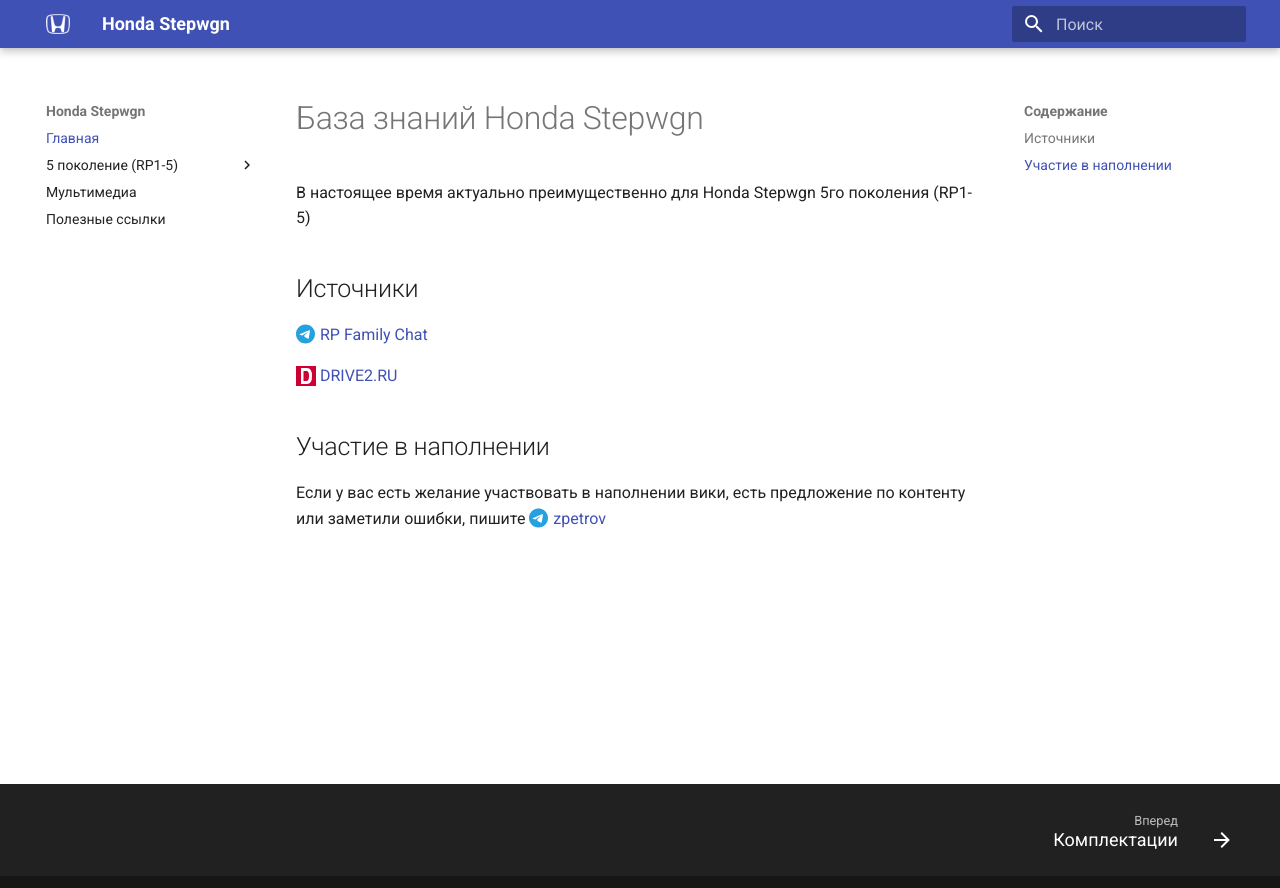
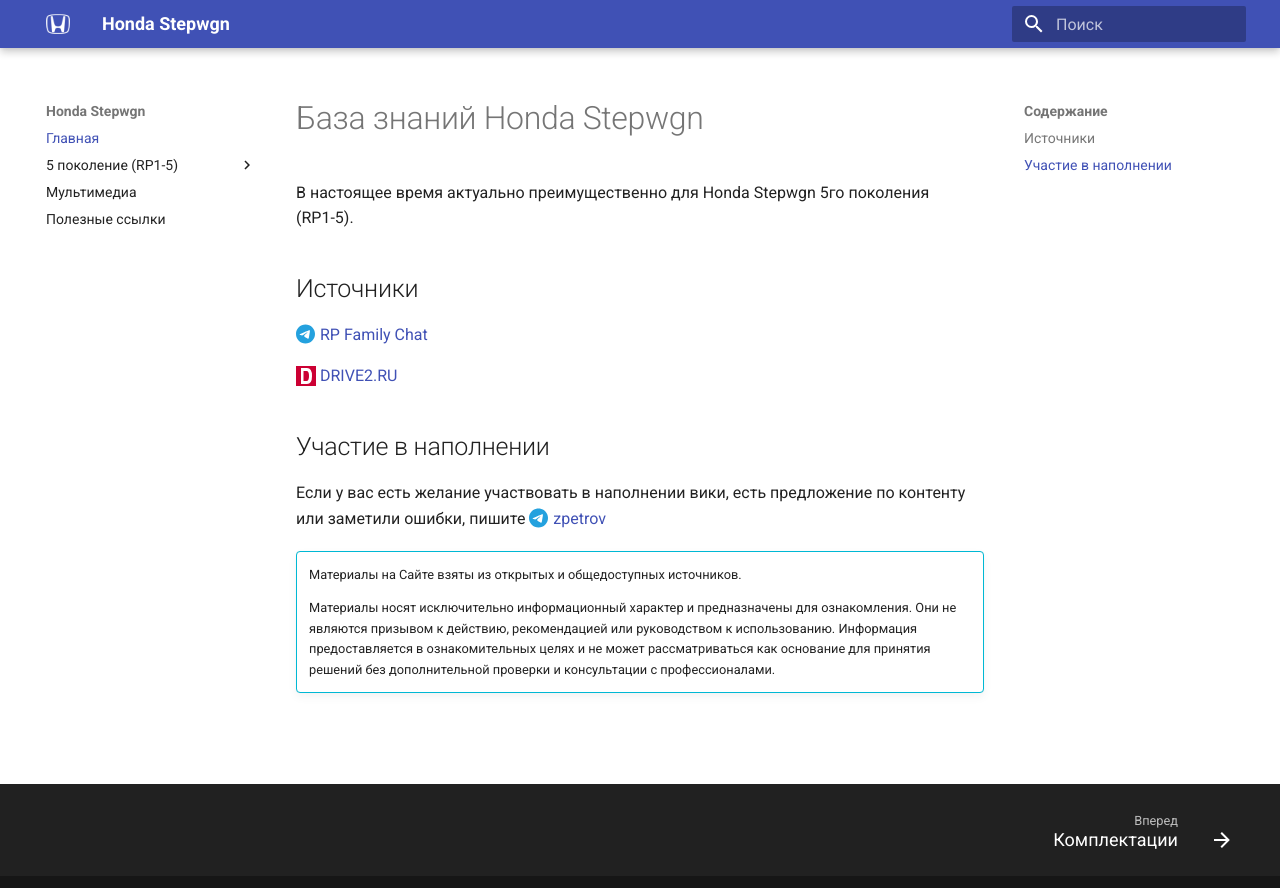
Before and after one commit to stepwgn/stepwgn.github.io, an MkDocs documentation site: the page built from docs/index.md, in a window 1280 px wide. Shown: the top 888 px of the page. Built offline with MkDocs 1.6.1 and Material for MkDocs 9.7.7, drawn with Linux system fonts in a browser that asks for light colours.

Commit message:
Добавление информационного блока об ответственности за использование информации
Signed-off-by: Zakhar Petrov <46595458+zakhar-petrov@users.noreply.github.com>

```diff
--- a/docs/index.md
+++ b/docs/index.md
@@ -1,6 +1,6 @@
 # База знаний Honda Stepwgn
 
-В настоящее время актуально преимущественно для Honda Stepwgn 5го поколения (RP1-5)
+В настоящее время актуально преимущественно для Honda Stepwgn 5го поколения <nobr>(RP1-5)</nobr>.
 
 ## Источники
 
@@ -12,3 +12,12 @@
 
 Если у вас есть желание участвовать в наполнении вики, есть предложение по контенту или заметили ошибки,
 пишите [zpetrov](https://t.me/zpetrov){ target="_blank" .telegram-link }
+
+!!! info ""
+
+       Материалы на Сайте взяты из открытых и общедоступных источников.
+
+       Материалы носят исключительно информационный характер и предназначены для ознакомления. Они не являются призывом
+       к действию, рекомендацией или руководством к использованию.
+       Информация предоставляется в ознакомительных целях и не может рассматриваться как основание для принятия решений
+       без дополнительной проверки и консультации с профессионалами.
```
